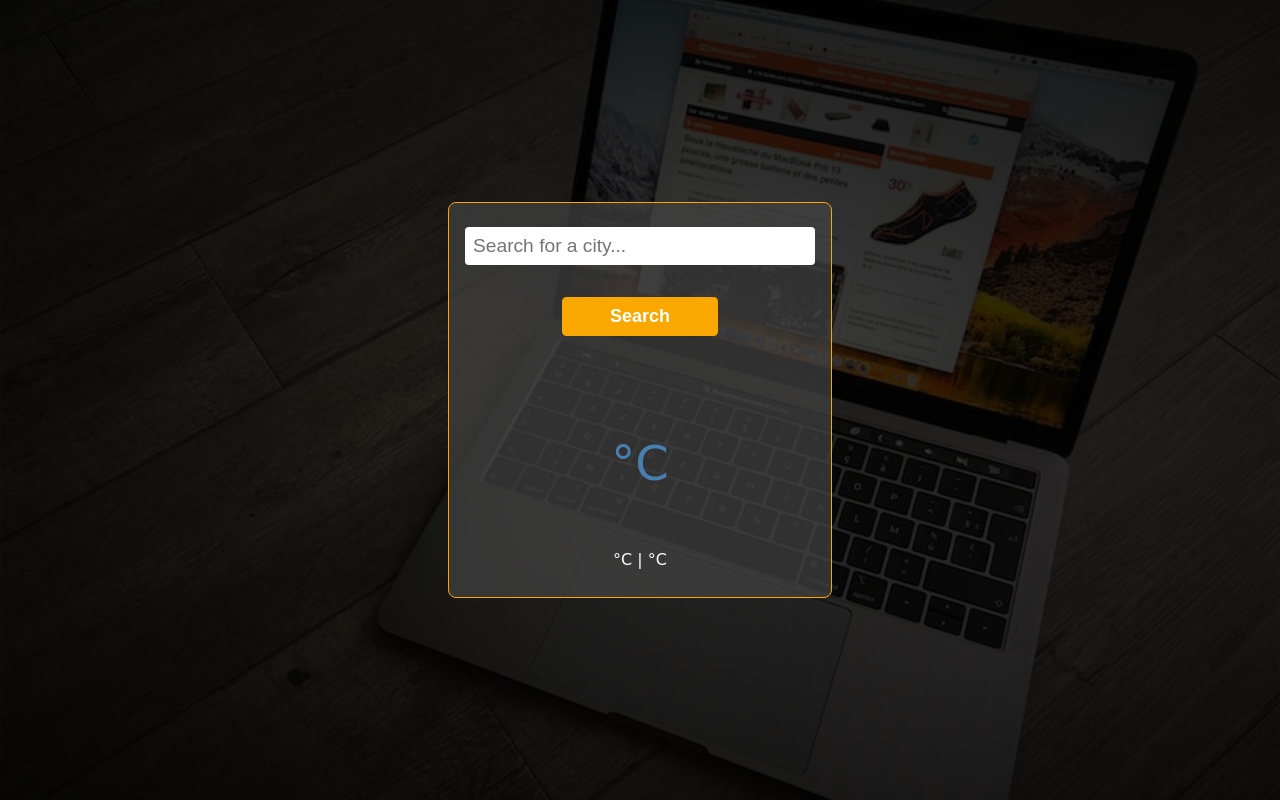
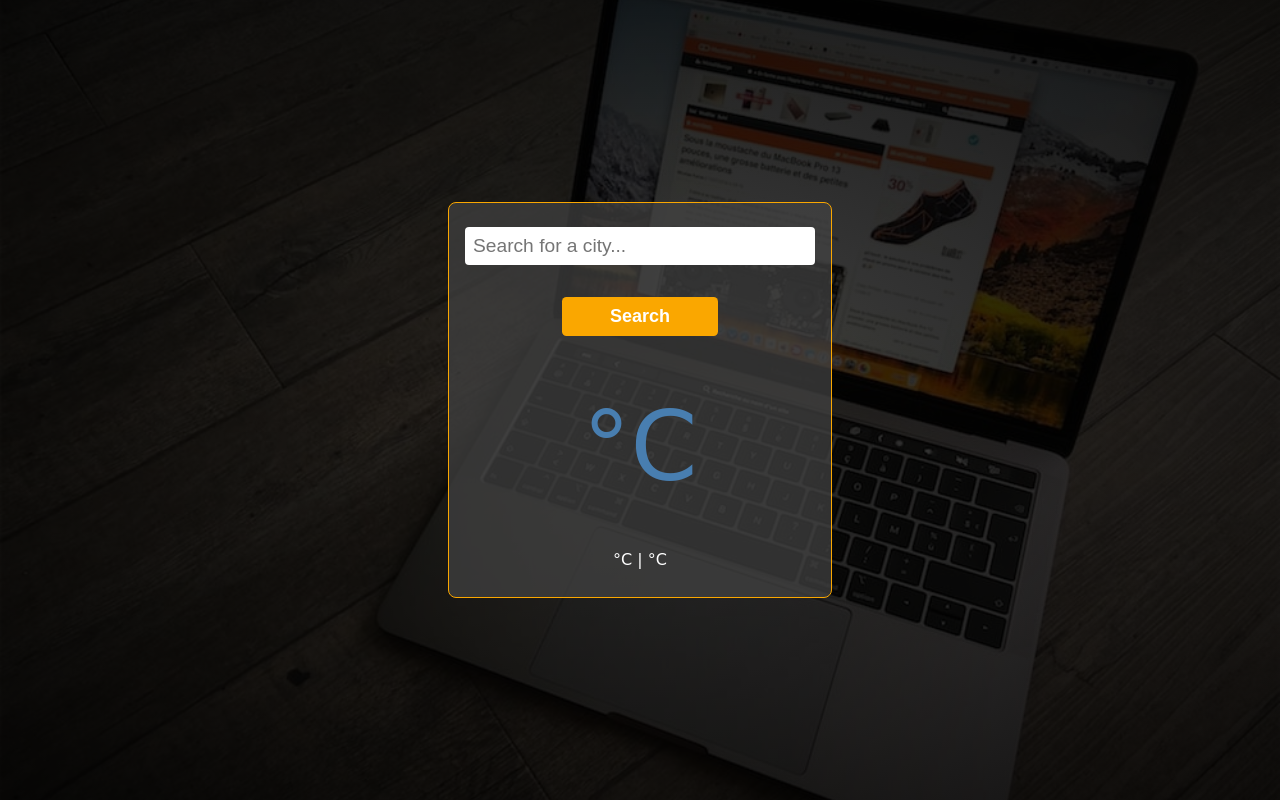
Before and after one commit to EricMbouwe/weather-app-JS, a website built with webpack: page src/templates/template.html in a window 1280 px wide. Built offline with nearby package versions, Linux system fonts and the light colour scheme; no server answers; a web font is replaced by a local one.

Commit message:
update populatecontent fonction

```diff
--- a/src/main.scss
+++ b/src/main.scss
@@ -115,7 +115,8 @@ header {
   #unit {
     margin-top: var(--spacer, 1rem);
     color: #487eb0;
-    font-size: clamp(2rem, calc(5vw + 1rem), 3rem);
+    font-size: clamp(2rem, calc(5vw + 2rem), 7rem);
+    cursor: pointer;
   }
 
   .weather {
```
